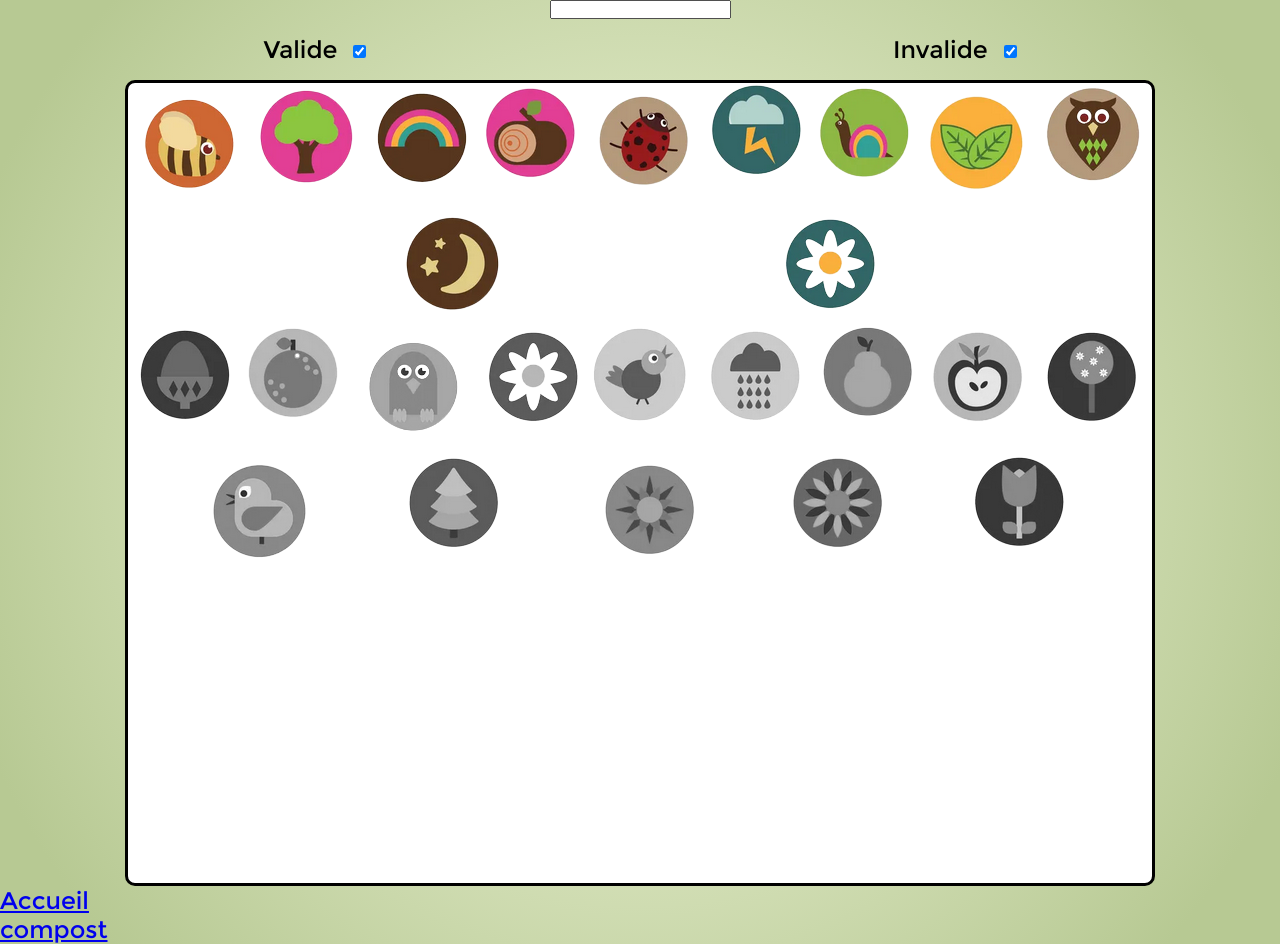
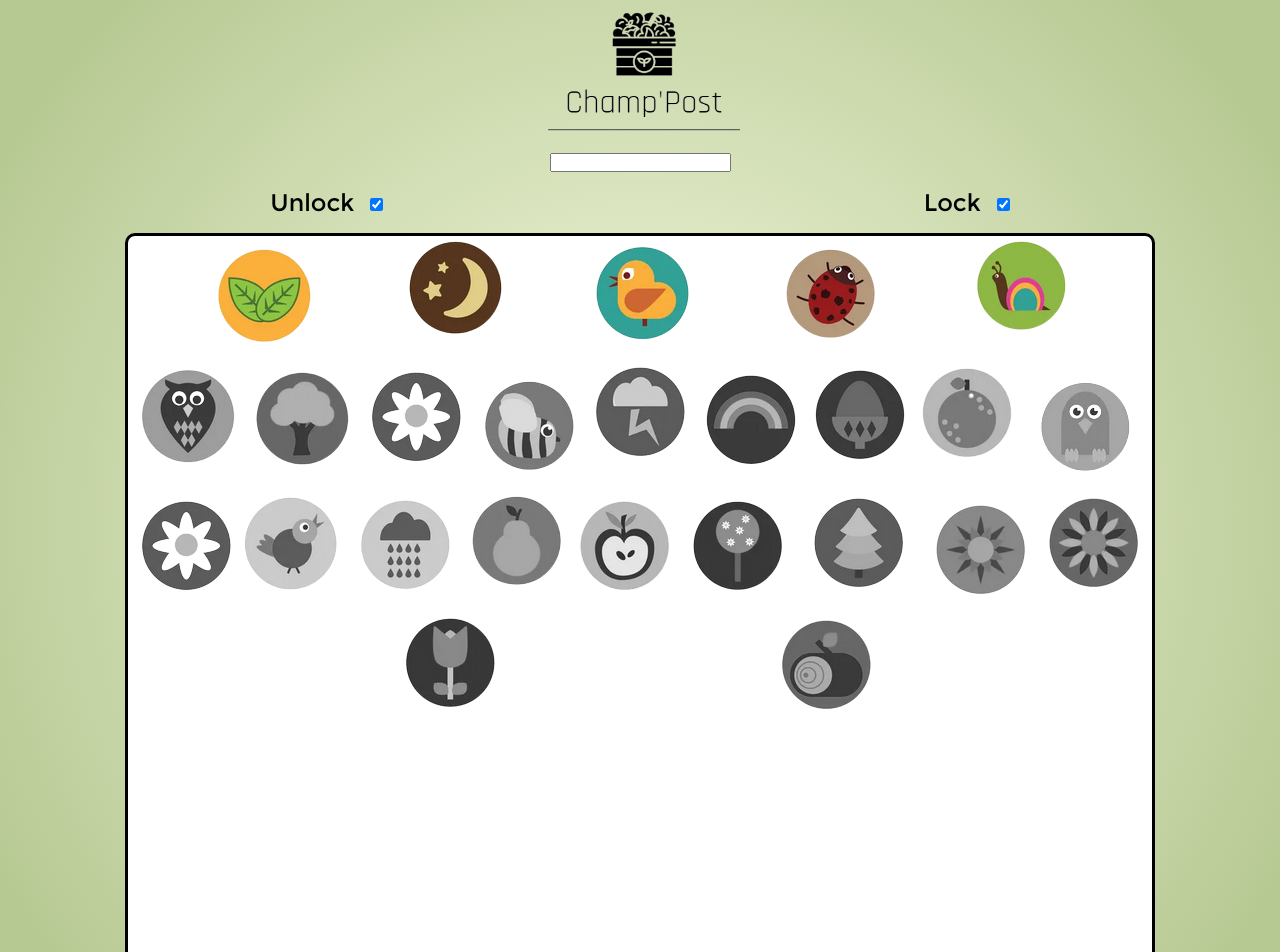
Before and after one commit to WildCodeSchool/2022-03-JS-Reims-hackathon-1-Champ-Post, a React app in the folder frontend/: page /panel in a window 1280 px wide. Shown: the top 952 px of the page. Built offline with nearby package versions, Linux system fonts and the light colour scheme; the HTML template or start-up script is replaced by a standard one.

Commit message:
new commit

```diff
--- a/frontend/package.json
+++ b/frontend/package.json
@@ -13,9 +13,10 @@
     "leaflet": "^1.8.0",
     "react": "^17.0.2",
     "react-dom": "^17.0.2",
+    "react-leaflet": "^3.2.5",
     "react-router-dom": "^6.3.0",
-    "react-webcam": "^7.0.1",
-    "react-leaflet": "^3.2.5"
+    "react-toastify": "^9.0.1",
+    "react-webcam": "^7.0.1"
   },
   "devDependencies": {
     "@vitejs/plugin-react": "^1.0.7",
--- a/frontend/src/App.css
+++ b/frontend/src/App.css
@@ -55,6 +55,8 @@ body {
   width: 100%;
   height: 500px;
   cursor: default;
+  background: transparent;
+  border: none;
 }
 
 .cam {
@@ -149,6 +151,7 @@ progress{
     width: 80%;
     margin: auto;
     border-radius: 4px;
+    margin-bottom: 2rem;
 }
 
 .map{
--- a/frontend/src/App.jsx
+++ b/frontend/src/App.jsx
@@ -1,7 +1,6 @@
 import { BrowserRouter as Router, Route, Routes } from "react-router-dom";
 import Compost from "./pages/Compost";
 import Home from "./pages/Home";
-import Navbar from "./components/Navbar";
 import "./App.css";
 import QrCode from "./components/QrCode";
 import SecondHome from "./pages/SecondHome";
@@ -17,7 +16,6 @@ function App() {
         <Route path="/qrCode" element={<QrCode />} />
         <Route path="/panel" element={<Panel />} />
       </Routes>
-      <Navbar />
     </Router>
   );
 }
--- a/frontend/src/components/Navbar.jsx
+++ /dev/null
@@ -1,21 +0,0 @@
-import { Link } from "react-router-dom";
-
-function Navbar() {
-  return (
-    <nav>
-      <div>
-        <ul>
-          <li>
-            <Link to="/">Accueil</Link>
-          </li>
-
-          <li>
-            <Link to="compost">compost</Link>
-          </li>
-        </ul>
-      </div>
-    </nav>
-  );
-}
-
-export default Navbar;
--- a/frontend/src/components/QrCode.jsx
+++ b/frontend/src/components/QrCode.jsx
@@ -1,21 +1,45 @@
 import React from "react";
 import Webcam from "react-webcam";
 import { Link } from "react-router-dom";
+import { ToastContainer, toast } from "react-toastify";
+import "react-toastify/dist/ReactToastify.css";
 
 export default function QrCode() {
+  const promise = () => {
+    // eslint-disable-next-line no-unused-vars
+    const resolveafter3sec = new Promise((resolve, reject) => {
+      setTimeout(resolve, 3000);
+    });
+    toast.promise(resolveafter3sec, {
+      pending: "Validation en cours ...",
+      success: "Dépot validé !",
+      error: "Dépot rejeté !",
+    });
+  };
+
   return (
     <>
       <div className="trichecentre">
-        <Link to="/">
+        <Link to="/home">
           <img className="logoComp" src="src/assets/logo1.png" alt="logo" />
         </Link>
       </div>
       <div className="divcam">
         <Webcam className="cam" width={300} />
       </div>
-      <Link to="home">
-        <div className="hitbox" />
-      </Link>
+      {/* eslint-disable-next-line jsx-a11y/control-has-associated-label */}
+      <button className="hitbox" type="button" onClick={promise} />
+      <ToastContainer
+        position="top-center"
+        autoClose={3000}
+        hideProgressBar={false}
+        newestOnTop={false}
+        closeOnClick
+        rtl={false}
+        pauseOnFocusLoss
+        draggable
+        pauseOnHover
+      />
     </>
   );
 }
--- a/frontend/src/pages/Home.jsx
+++ b/frontend/src/pages/Home.jsx
@@ -4,7 +4,7 @@ import Map from "../components/Map";
 export default function Home() {
   return (
     <>
-      <Link to="qrcode">
+      <Link to="/qrcode">
         <img
           src="/src/assets/Screenshot_2022-05-12_at_15-10-01_Barcode_Scanner_Icon_Images___Parcourir_13_189_le_catalogue_de_photos_vecteurs_et_vidéos-removebg-preview.png"
           alt="QR code scanner"
@@ -18,7 +18,7 @@ export default function Home() {
         <Link to="panel">
           <img src="/src/assets/147142.png" alt="avatar" className="avatar" />
         </Link>
-        <progress max="100" value="75" />
+        <progress max="100" value="65" />
         <p>Maitre du Compostage</p>
       </div>
       <Link to="panel">
@@ -45,7 +45,7 @@ export default function Home() {
         </span>
         <img src="src/assets/badge/hibou.png" alt="badge hibou" />
         <span className="hovertext" data-hover="5 compost (4/5)">
-          <img src="src/assets/badge/arbre.png" alt="badge arbre" />
+          <img src="src/assets/badge/bois.png" alt="badge arbre" />
         </span>
       </div>
       <img
@@ -64,17 +64,17 @@ export default function Home() {
             </tr>
             <tr>
               <td> 01/05 </td>
-              <td> 350 G </td>
+              <td> 351 G </td>
               <td> REIMS </td>
             </tr>
             <tr>
               <td>21/03</td>
-              <td>800 G</td>
+              <td>832 G</td>
               <td>REIMS</td>
             </tr>
             <tr>
               <td>30/01</td>
-              <td>600 G</td>
+              <td>607 G</td>
               <td>REIMS</td>
             </tr>
           </table>
--- a/frontend/src/pages/Panel.jsx
+++ b/frontend/src/pages/Panel.jsx
@@ -1,52 +1,56 @@
 import { useState } from "react";
+import { Link } from "react-router-dom";
 
 const badgeValid = [
   {
-    title: "abeille",
-    image: "src/assets/badge/abeille.png",
+    title: "feuille",
+    image: "src/assets/badge/feuille.png",
+    hover: "Premier Compost",
   },
   {
-    title: "arbre",
-    image: "src/assets/badge/arbre.png",
+    title: "lune",
+    image: "src/assets/badge/lune.png",
+    hover: "Compost la nuit",
   },
   {
-    title: "arcenciel",
-    image: "src/assets/badge/arcenciel.png",
-  },
-  {
-    title: "bois",
-    image: "src/assets/badge/bois.png",
+    title: "poussin",
+    image: "src/assets/badge/poussin.png",
   },
   {
     title: "cocinelle",
     image: "src/assets/badge/cocinelle.png",
   },
   {
-    title: "eclair",
-    image: "src/assets/badge/eclair.png",
-  },
-  {
     title: "escargot",
     image: "src/assets/badge/escargot.png",
   },
-  {
-    title: "feuille",
-    image: "src/assets/badge/feuille.png",
-  },
+];
+const badgeNotValid = [
   {
     title: "hibou",
     image: "src/assets/badge/hibou.png",
   },
   {
-    title: "lune",
-    image: "src/assets/badge/lune.png",
+    title: "25 compost arbre",
+    image: "src/assets/badge/arbre.png",
+    hover: "25 Compost (4/25)",
   },
   {
     title: "margerite",
     image: "src/assets/badge/margerite.png",
   },
-];
-const badgeNotValid = [
+  {
+    title: "abeille",
+    image: "src/assets/badge/abeille.png",
+  },
+  {
+    title: "eclair",
+    image: "src/assets/badge/eclair.png",
+  },
+  {
+    title: "arcenciel",
+    image: "src/assets/badge/arcenciel.png",
+  },
   {
     title: "oeufs",
     image: "src/assets/badge/oeufs.png",
@@ -84,10 +88,6 @@ const badgeNotValid = [
     image: "src/assets/badge/pommier.png",
   },
   {
-    title: "poussin",
-    image: "src/assets/badge/poussin.png",
-  },
-  {
     title: "sapin",
     image: "src/assets/badge/sapin.png",
   },
@@ -102,6 +102,10 @@ const badgeNotValid = [
   {
     title: "tulipe",
     image: "src/assets/badge/tulipe.png",
+  },
+  {
+    title: "bois",
+    image: "src/assets/badge/bois.png",
   },
 ];
 
@@ -120,6 +124,11 @@ export default function Panel() {
 
   return (
     <>
+      <div className="trichecentre">
+        <Link to="/">
+          <img className="logoComp" src="src/assets/logo1.png" alt="logo" />
+        </Link>
+      </div>
       <label htmlFor="badgesearch-bar">
         <div className="trichecentre">
           <input
@@ -131,7 +140,7 @@ export default function Panel() {
         </div>
         <div className="check">
           <div>
-            Valide
+            Unlock
             <input
               className="checkandtitle"
               type="checkbox"
@@ -140,7 +149,7 @@ export default function Panel() {
             />
           </div>
           <div>
-            Invalide
+            Lock
             <input
               className="checkandtitle"
               type="checkbox"
@@ -159,11 +168,13 @@ export default function Panel() {
               )
               .map((badge) => (
                 <li>
+                  <span className="hovertext" data-hover={badge.hover}>
                     <img
                       className="imgbadgeOk"
                       src={badge.image}
                       alt={badge.title}
                     />
+                  </span>
                 </li>
               ))}
           </ul>
@@ -175,11 +186,13 @@ export default function Panel() {
               )
               .map((badge) => (
                 <li className="badgeNotValid">
+                  <span className="hovertext" data-hover={badge.hover}>
                     <img
                       className="imgbadgeOk"
                       src={badge.image}
                       alt={badge.title}
                     />
+                  </span>
                 </li>
               ))}
           </ul>
--- a/frontend/src/pages/SecondHome.jsx
+++ b/frontend/src/pages/SecondHome.jsx
@@ -4,65 +4,88 @@ import Map from "../components/Map";
 export default function SecondHome() {
   return (
     <>
-      <Link to="/panel">
-        <img src="/src/assets/147142.png" alt="avatar" className="avatar" />
-      </Link>
-      <Link to="qrcode">
+      <Link to="/qrcode">
         <img
           src="/src/assets/Screenshot_2022-05-12_at_15-10-01_Barcode_Scanner_Icon_Images___Parcourir_13_189_le_catalogue_de_photos_vecteurs_et_vidéos-removebg-preview.png"
           alt="QR code scanner"
           className="qrcode"
         />
       </Link>
-      <progress max="100" value="75" />
+      <Link to="/compost">
+        <img src="/src/assets/dircompost.png" alt="?" className="dircom" />
+      </Link>
+      <div className="top-home">
+        <Link to="/panel">
+          <img src="/src/assets/147142.png" alt="avatar" className="avatar" />
+        </Link>
+        <progress max="100" value="85" />
         <p>Maitre du Compostage</p>
+      </div>
+      <Link to="/panel">
         <div className="badgecheck">
-        <img src="src/assets/badge/pigeon.png" alt="badge pigeon" />
+          <span className="hovertext" data-hover="Atteint le niveau 2">
+            <img src="src/assets/badge/poussin.png" alt="badge poussin" />
+          </span>
+          <span className="hovertext" data-hover="Compost la nuit !">
             <img src="src/assets/badge/lune.png" alt="badge lune" />
-        <img src="src/assets/badge/feuille.png" alt="badge feuille" />
-        <img src="src/assets/badge/arbre.png" alt="badge arbre" />
+          </span>
+          <span className="hovertext" data-hover="5 Compost">
+            <img src="src/assets/badge/bois.png" alt="badge feuille" />
+          </span>
         </div>
+      </Link>
       <img
         src="src/assets/badge/badgecheck.png"
         alt="badge check"
         className="imgbadgecheck"
       />
       <div className="badgenocheck">
-        <img src="src/assets/badge/poussin.png" alt="badge poussin" />
+        <span className="hovertext" data-hover="Atteint le niveau 5">
+          <img src="src/assets/badge/pigeon.png" alt="badge pigeon" />
+        </span>
         <img src="src/assets/badge/hibou.png" alt="badge hibou" />
-        <img src="src/assets/badge/tournesol.png" alt="badge tournesol" />
+        <span className="hovertext" data-hover="25 compost (5/25)">
+          <img src="src/assets/badge/arbre.png" alt="badge arbre" />
+        </span>
       </div>
       <img
         src="src/assets/badge/badgenocheck.png"
         alt="badge no check"
         className="imgbadgenocheck"
       />
-      <p>Historique</p>
+      <div className="histo">
+        <p className="phisto">Historique</p>
         <div className="histoirearray">
           <table>
-          <thead>
             <tr>
               <th>Date</th>
               <th>Quantités</th>
               <th>Lieu</th>
             </tr>
-          </thead>
-          <tbody>
+            <tr>
+              <td>13/05</td>
+              <td>57 G</td>
+              <td>REIMS</td>
+            </tr>
             <tr>
               <td> 01/05 </td>
-              <td> 350 G </td>
+              <td> 351 G </td>
               <td> REIMS </td>
             </tr>
             <tr>
-              <td>11/03</td>
-              <td>800 G</td>
+              <td>21/03</td>
+              <td>832 G</td>
               <td>REIMS</td>
             </tr>
-          </tbody>
           </table>
         </div>
-      <p>Où nous trouver ?</p>
+      </div>
+      <div className="mapping">
+        <p className="pmapping">Où nous trouver ?</p>
+        <div className="trichecentre2">
           <Map />
+        </div>
+      </div>
     </>
   );
 }
```
Also changed, not shown: 1 other file (tests, documents, lock files or other folders). Lines whose indentation alone changed are shown as unchanged.
